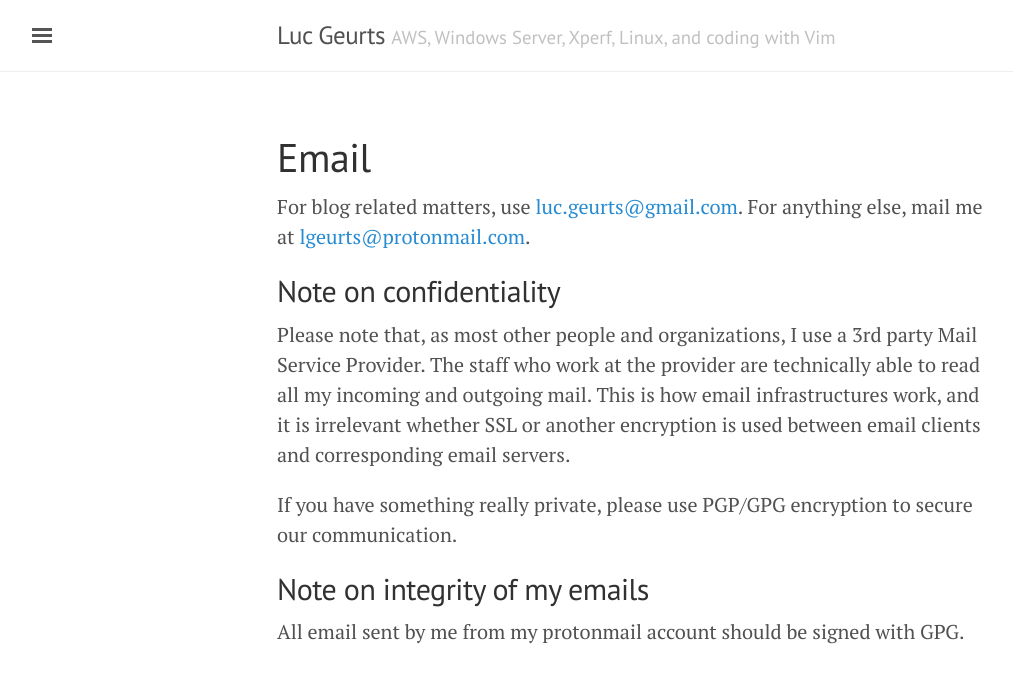
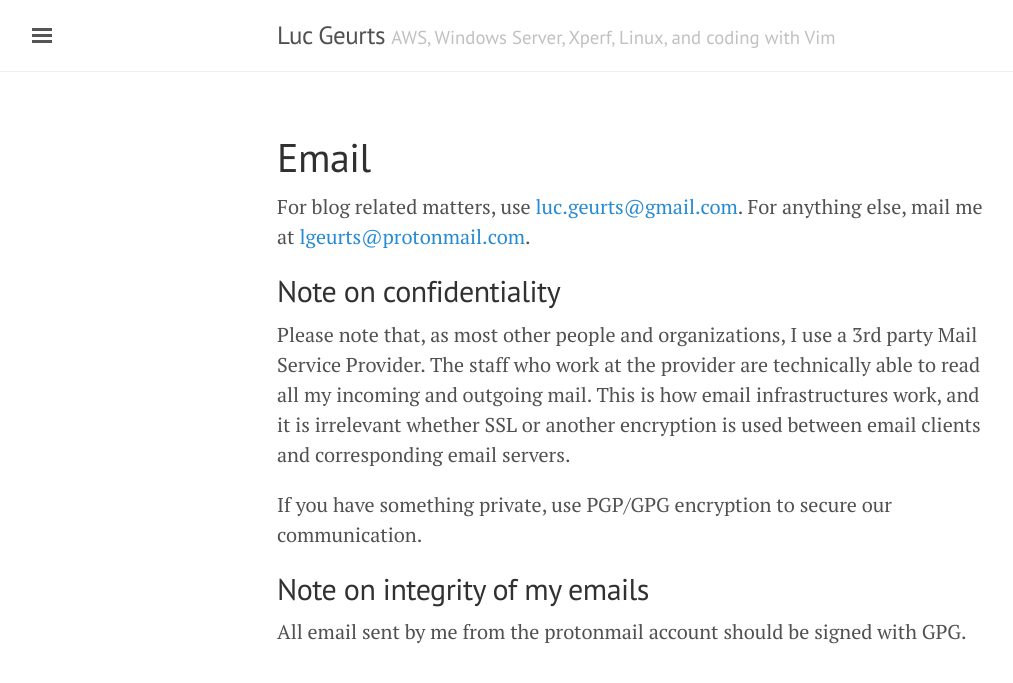
Before and after one commit to lgeurts/lgeurts.github.io, a Jekyll site: the page built from contact.md, in a window 1280 px wide. Shown: the top 683 px of the page, without its empty margins (3-1016 px from the left). Built offline with Jekyll 4.4.1, drawn with Linux system fonts in a browser that asks for light colours; nearby versions of some CDN libraries.

Commit message:
Update contact.md

```diff
--- a/contact.md
+++ b/contact.md
@@ -10,9 +10,9 @@ Note on confidentiality
 
 Please note that, as most other people and organizations, I use a 3rd party Mail Service Provider. The staff who work at the provider are technically able to read all my incoming and outgoing mail. This is how email infrastructures work, and it is irrelevant whether SSL or another encryption is used between email clients and corresponding email servers.
 
-If you have something really private, please use PGP/GPG encryption to secure our communication.
+If you have something private, use PGP/GPG encryption to secure our communication.
 
 Note on integrity of my emails
 ------------------------------
 
-All email sent by me from my protonmail account should be signed with GPG.
+All email sent by me from the protonmail account should be signed with GPG.
```
